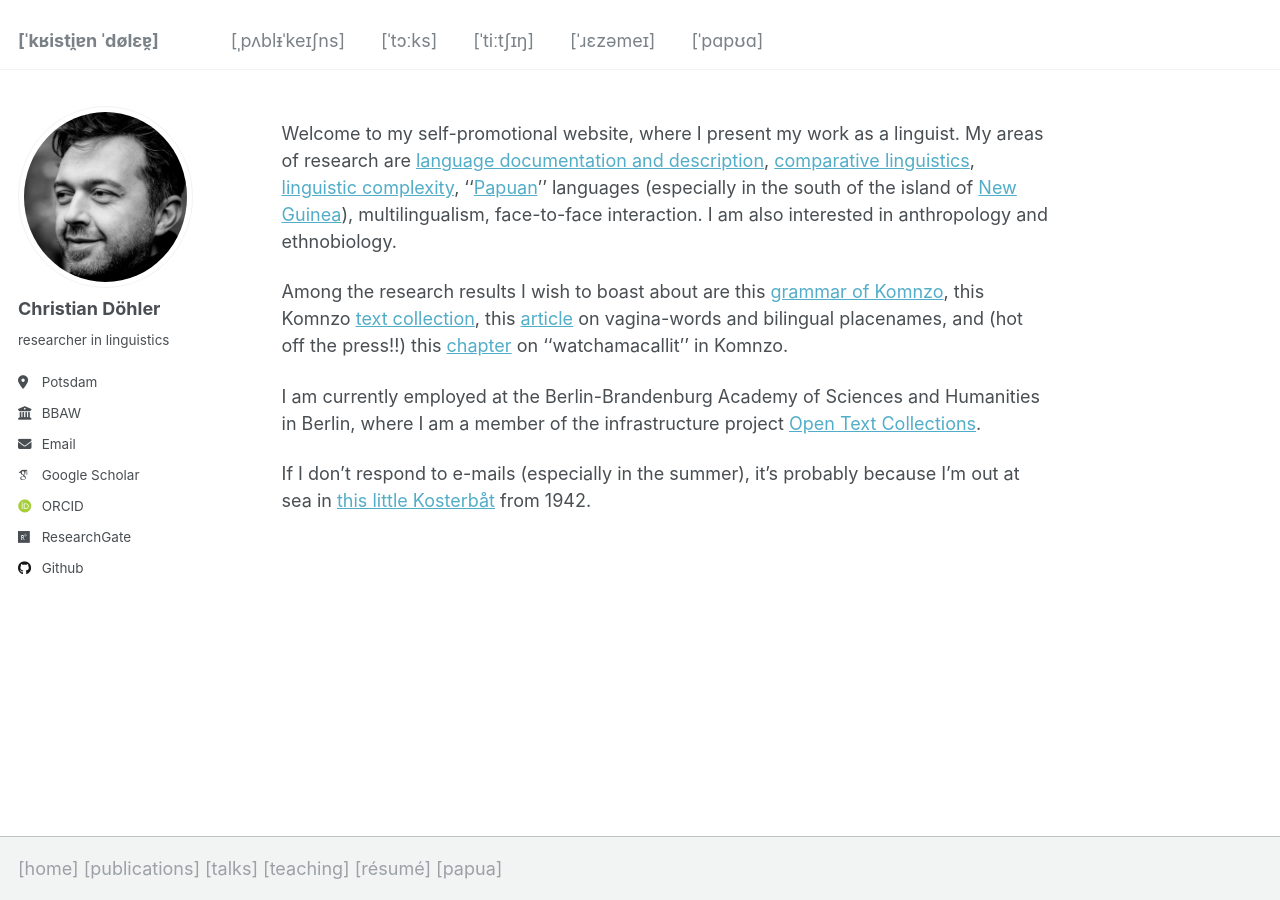
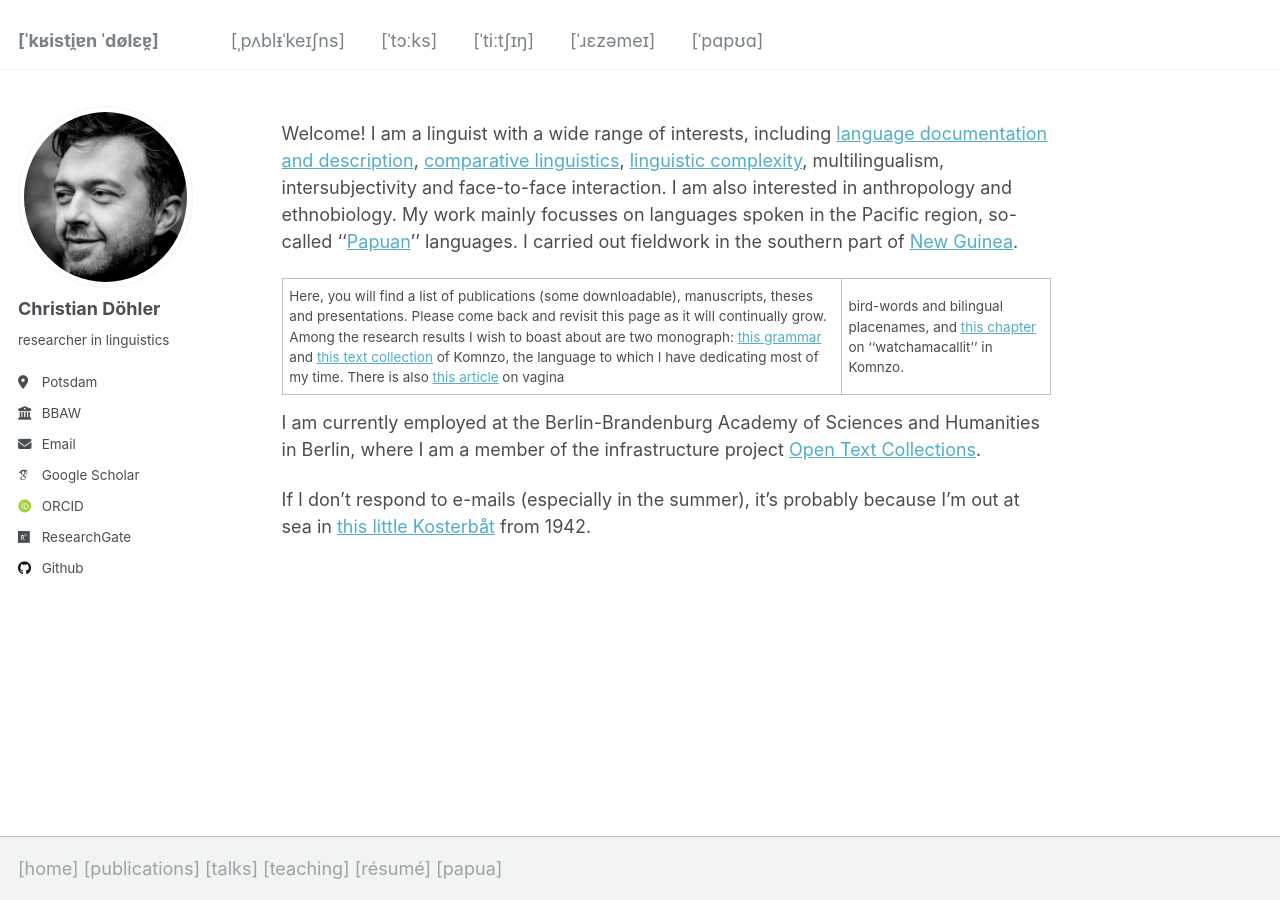
Before and after one commit to chrdoe/chrdoe.github.io, a Jekyll site: the page built from _pages/about.md, in a window 1280 px wide. Built offline with Jekyll 4.4.1, drawn with Linux system fonts in a browser that asks for light colours; some web fonts are replaced.

Commit message:
Update about.md

```diff
--- a/_pages/about.md
+++ b/_pages/about.md
@@ -7,9 +7,9 @@ redirect_from:
   - /about.html
 ---
 
-Welcome to my self-promotional website, where I present my work as a linguist. My areas of research are [language documentation and description](https://ifl.phil-fak.uni-koeln.de/sites/linguistik/Personen/ASW/Himmelmann/Publikationen/2006-2010/Language_documentation_What_is_it_and_what_is_it_good_for_2006a.pdf), [comparative linguistics](https://hiphilangsci.net/2018/09/05/typology/), [linguistic complexity](https://doi.org/10.1075/slcs.71), ''[Papuan](https://halmahera.hypotheses.org/747)'' languages (especially in the south of the island of [New Guinea](https://maps.app.goo.gl/r8p2hNKBiLcF46of6)), multilingualism, face-to-face interaction. I am also interested in anthropology and ethnobiology.
+Welcome! I am a linguist with a wide range of interests, including [language documentation and description](https://ifl.phil-fak.uni-koeln.de/sites/linguistik/Personen/ASW/Himmelmann/Publikationen/2006-2010/Language_documentation_What_is_it_and_what_is_it_good_for_2006a.pdf), [comparative linguistics](https://hiphilangsci.net/2018/09/05/typology/), [linguistic complexity](https://doi.org/10.1075/slcs.71), multilingualism, intersubjectivity and face-to-face interaction. I am also interested in anthropology and ethnobiology. My work mainly focusses on languages spoken in the Pacific region, so-called ''[Papuan](https://halmahera.hypotheses.org/747)'' languages. I carried out fieldwork in the southern part of [New Guinea](https://maps.app.goo.gl/r8p2hNKBiLcF46of6).
 
-Among the research results I wish to boast about are this [grammar of Komnzo](https://langsci-press.org/catalog/book/212), this Komnzo [text collection](https://langsci-press.org/catalog/book/480), this [article](https://doi.org/10.1177/13670069211023158) on vagina-words and bilingual placenames, and (hot off the press!!) this [chapter](https://zenodo.org/records/15697589) on ''watchamacallit'' in Komnzo.
+Here, you will find a list of publications (some downloadable), manuscripts, theses and presentations. Please come back and revisit this page as it will continually grow. Among the research results I wish to boast about are two monograph: [this grammar](https://langsci-press.org/catalog/book/212) and [this text collection](https://langsci-press.org/catalog/book/480) of Komnzo, the language to which I have dedicating most of my time. There is also [this article](https://doi.org/10.1177/13670069211023158) on vagina|bird-words and bilingual placenames, and [this chapter](https://zenodo.org/records/15697589) on ''watchamacallit'' in Komnzo.
 
 I am currently employed at the Berlin-Brandenburg Academy of Sciences and Humanities in Berlin, where I am a member of the infrastructure project [Open Text Collections](https://opentextcollections.github.io/).
 
```
